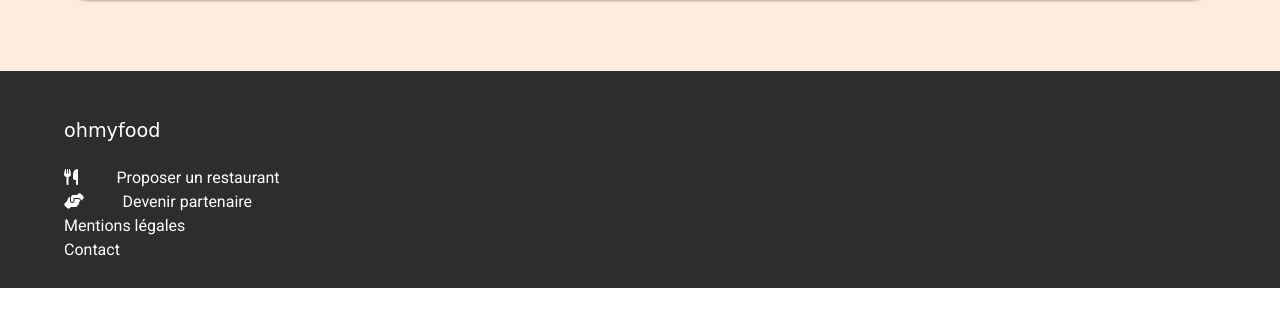
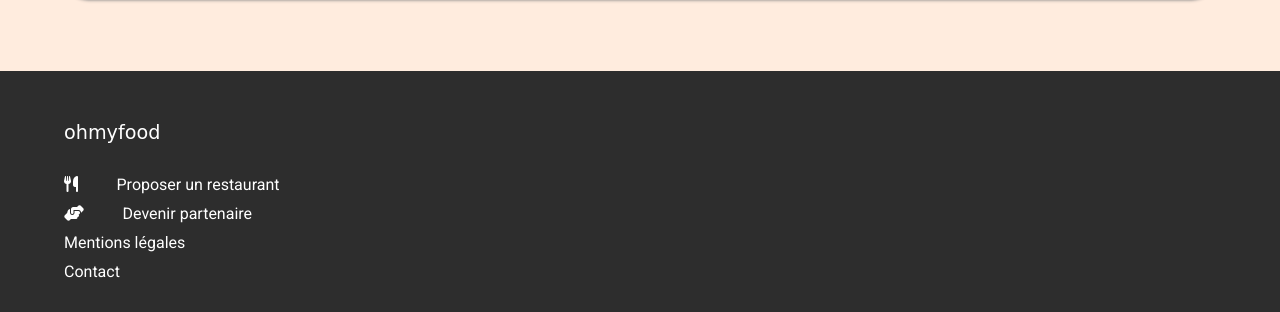
Before and after one commit to Fseymortier/seymortier_3_11012021, a plain HTML site: page acceuil.html in a window 1280 px wide. Shown: the part 2089-2401 px from the top of the page. Before the commit the page ends 2377 px from the top, so only its background shows below. Drawn offline with Linux system fonts and the light colour scheme; a web font is replaced by a local one.

Commit message:
modification hauteur de ligne footer

```diff
--- a/CSS/acceuil.css
+++ b/CSS/acceuil.css
@@ -18,7 +18,7 @@ footer{
 	flex-direction: column;
 	justify-content: center;
 	align-items: center;
-	line-height: 1.5em;
+	line-height: 1.8em;
 	font-family: 'Roboto', sans-serif;
 	background-color: #2D2D2D;
 	padding: 2% 0%;
--- a/CSS/restaurants.css
+++ b/CSS/restaurants.css
@@ -21,7 +21,7 @@ footer{
 	flex-direction: column;
 	justify-content: center;
 	align-items: center;
-	line-height: 1.5em;
+	line-height: 1.8em;
 	font-family: 'Roboto', sans-serif;
 	background-color: #2D2D2D;
 	padding: 2% 0% 5% 0%;
```
